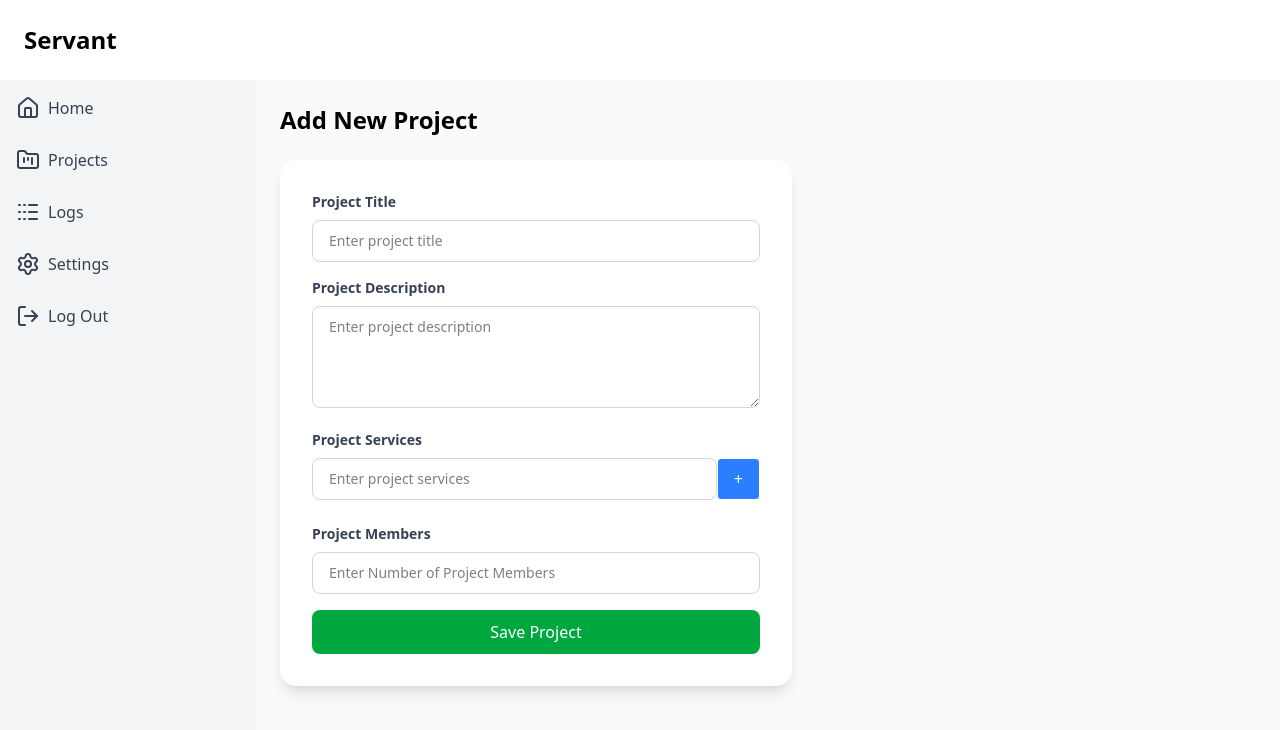
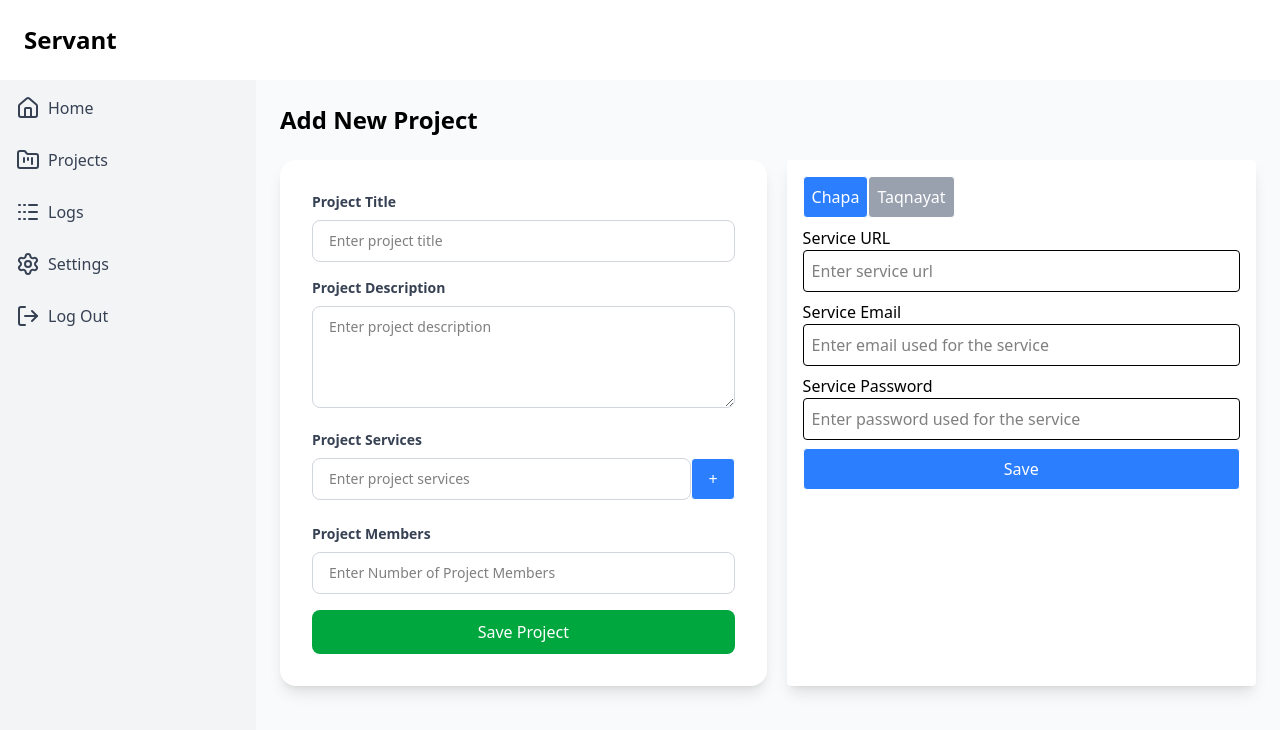
Before and after one commit to Yoni190/servant, a React app in the folder frontend/: page /projects/add in a window 1280 px wide. Shown: the top 730 px of the page. Built offline with nearby package versions, Linux system fonts and the light colour scheme; the HTML template or start-up script is replaced by a standard one.

Commit message:
Add form for service info

```diff
--- a/frontend/src/components/ProjectForm.jsx
+++ b/frontend/src/components/ProjectForm.jsx
@@ -94,7 +94,8 @@ const ProjectForm = ({ title_pass, description_pass, services_pass, members_pass
     }
 
   return (
-        <form className="w-full max-w-lg bg-white rounded-2xl shadow-lg p-8 space-y-5 dark:bg-gray-800">
+        <div className="dark:bg-gray-800 flex gap-5">
+            <form className='bg-white rounded-2xl shadow-lg p-8 space-y-5 w-full max-w-lg'>
                 <div className="mb-4">
                     <label className="block text-gray-700 text-sm font-bold mb-2 dark:text-white" htmlFor="title">
                         {t('projectTitle')}
@@ -113,7 +114,6 @@ const ProjectForm = ({ title_pass, description_pass, services_pass, members_pass
                         </p>
                     )}
                 </div>
-
                 <div className="mb-4">
                     <label className="block text-gray-700 text-sm font-bold mb-2 dark:text-white" htmlFor="description">
                         {t('projectDescription')}
@@ -132,7 +132,6 @@ const ProjectForm = ({ title_pass, description_pass, services_pass, members_pass
                         </p>
                     )}
                 </div>
-
                 <div className="mb-4">
                     <label htmlFor="services" className="block text-gray-700 text-sm font-bold mb-2 dark:text-white">{t('projectServices')}</label>
                     <div className='flex'>
@@ -169,7 +168,6 @@ const ProjectForm = ({ title_pass, description_pass, services_pass, members_pass
                                     <p>
                                         {service}
                                     </p>
-
                                     <button
                                         className='cursor-pointer'
                                         onClick={() => handleServiceDeletion(index)}
@@ -188,7 +186,6 @@ const ProjectForm = ({ title_pass, description_pass, services_pass, members_pass
                         </p>
                     )}
                 </div>
-
                 <div className="mb-4">
                     <label htmlFor="members" className="block text-gray-700 text-sm font-bold mb-2 dark:text-white">{t('projectMembers')}</label>
                     <input
@@ -205,7 +202,6 @@ const ProjectForm = ({ title_pass, description_pass, services_pass, members_pass
                         </p>
                     )}
                 </div>
-
                 <button
                     type="submit"
                     className="w-full bg-green-600 hover:bg-green-700 text-white py-2.5 rounded-lg font-medium transition dark:bg-green-500 dark:hover:bg-green-600"
@@ -215,6 +211,59 @@ const ProjectForm = ({ title_pass, description_pass, services_pass, members_pass
                 </button>
 
             </form>
+
+            <div className='w-full max-w-lg rounded bg-white shadow-lg p-4'>
+                    {/* Tabs */}
+                    <div>
+                        <button
+                        className='border rounded bg-blue-500 text-white p-2 hover:bg-blue-600 hover:cursor-pointer'
+                        >
+                            Chapa
+                        </button>
+
+                        <button
+                        className='border rounded bg-gray-400 text-white p-2 hover:bg-gray-600 hover:cursor-pointer'
+                        >
+                            Taqnayat
+                        </button>
+                    </div>
+
+                    {/* Service URL */}
+                    <div className='flex flex-col mt-2'>
+                        <label htmlFor="link">Service URL</label>
+                        <input
+                        type="text"
+                        name="link"
+                        placeholder='Enter service url'
+                        className='border rounded p-2'
+                        id="link" />
+                    </div>
+
+                    {/* Service Email */}
+                    <div className='flex flex-col mt-2'>
+                        <label htmlFor="email">Service Email</label>
+                        <input
+                        type="email"
+                        name="email"
+                        placeholder='Enter email used for the service'
+                        className='border rounded p-2'
+                        id="email" />
+                    </div>
+
+                    {/* Service Password */}
+                    <div className='flex flex-col mt-2'>
+                        <label htmlFor="password">Service Password</label>
+                        <input
+                        type="password"
+                        name="password"
+                        placeholder='Enter password used for the service'
+                        className='border rounded p-2'
+                        id="password" />
+                    </div>
+
+                    <button className='border rounded bg-blue-500 text-white p-2 mt-2 w-full hover:bg-blue-600 hover:cursor-pointer'>Save</button>
+            </div>
+        </div>
   )
 }
 
```
Lines whose indentation alone changed are shown as unchanged.
